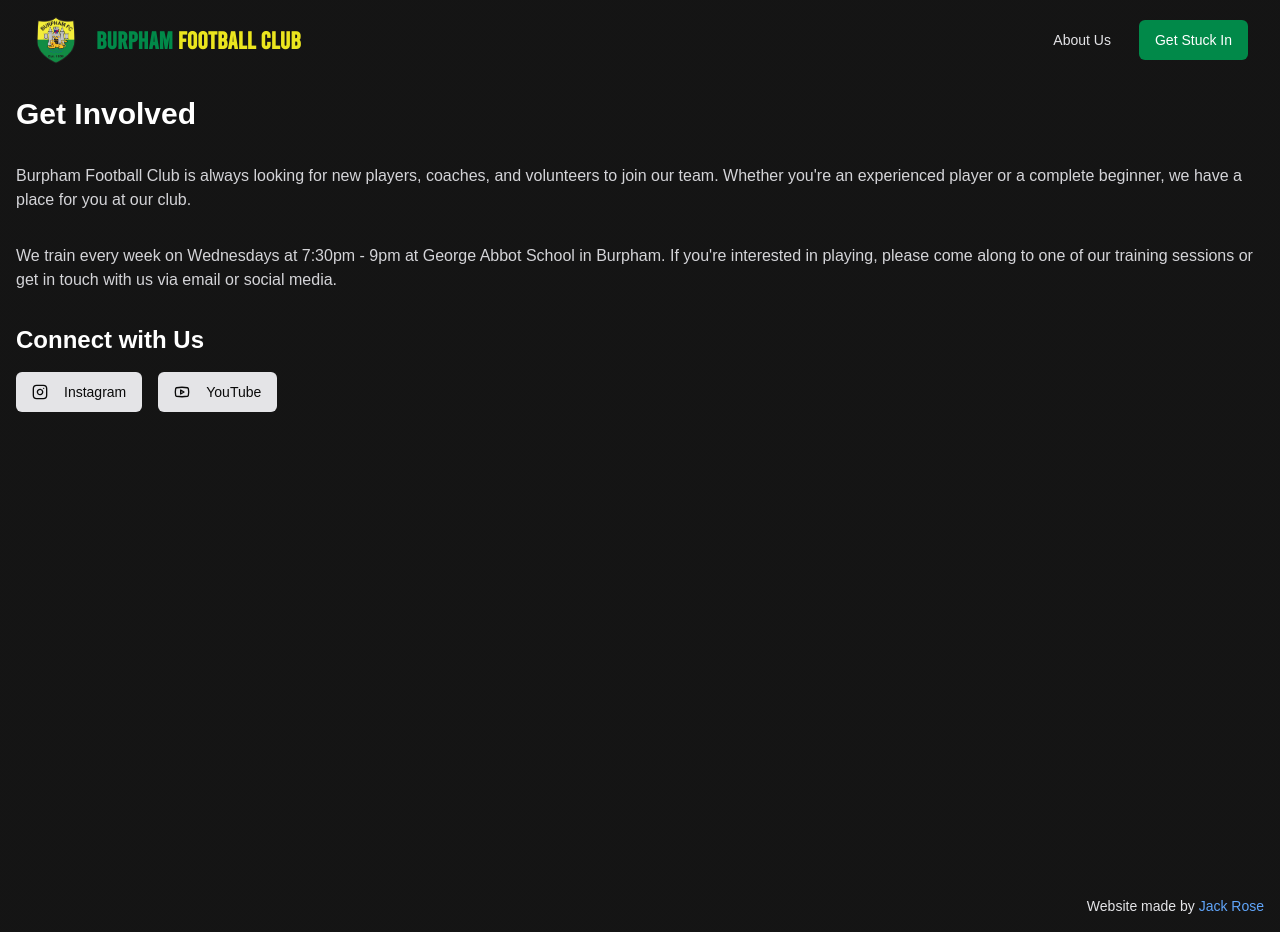
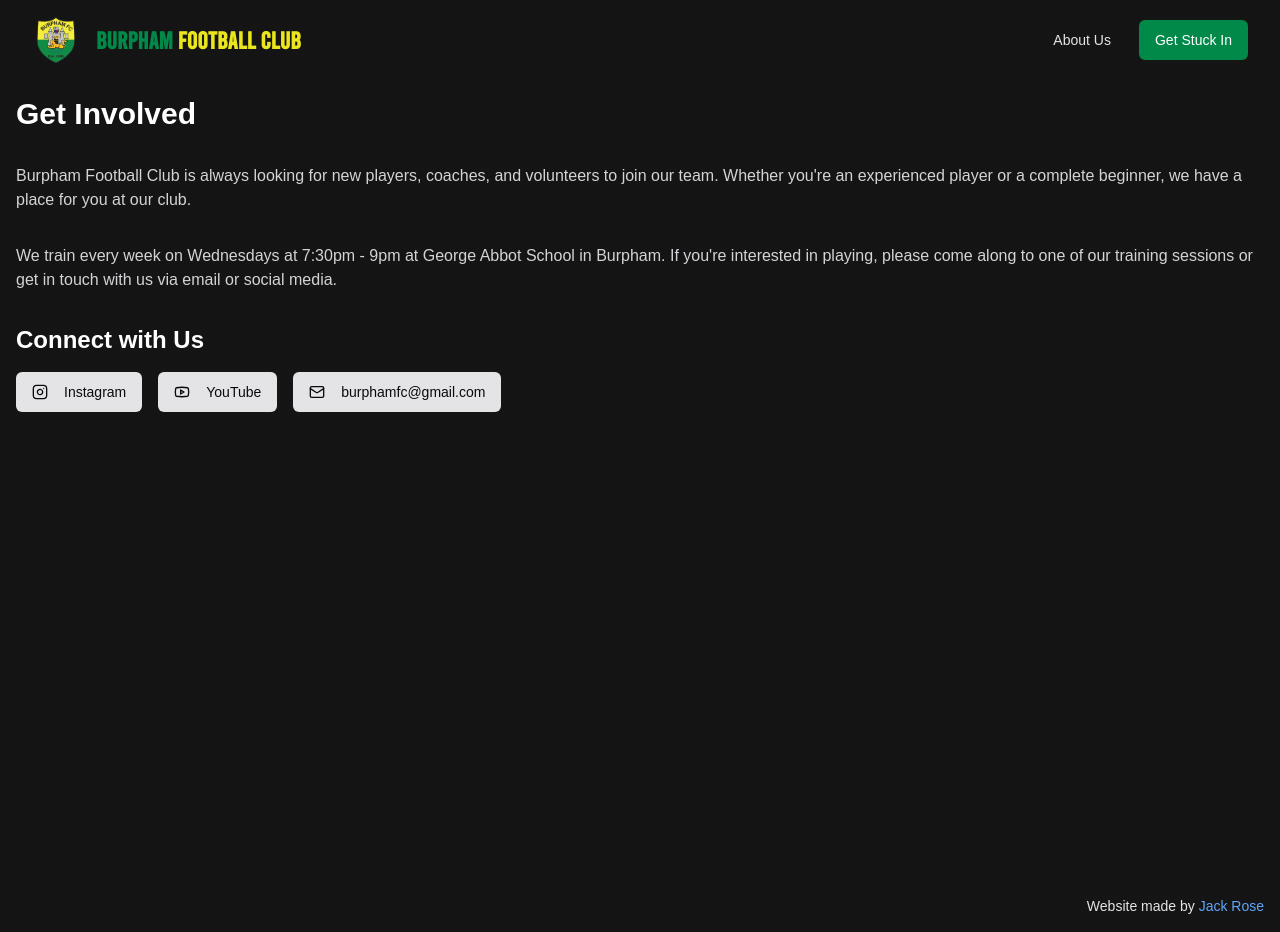
Before and after one commit to JackAlexRose/burpham-fc, a Next.js app: page /get-involved in a window 1280 px wide. Built offline with nearby package versions, Linux system fonts and the light colour scheme.

Commit message:
email link

```diff
--- a/src/app/get-involved/page.tsx
+++ b/src/app/get-involved/page.tsx
@@ -1,5 +1,5 @@
 import { Button } from "@/components/ui/button";
-import { Instagram, Youtube } from "lucide-react";
+import { Instagram, Youtube, Mail } from "lucide-react";
 import Link from "next/link";
 
 export default function GetInvolved() {
@@ -50,6 +50,20 @@ export default function GetInvolved() {
               YouTube
             </Link>
           </Button>
+          <Button
+            asChild
+            variant="ghost"
+            className="hover:bg-burpham-red bg-zinc-200"
+          >
+            <Link
+              href="mailto:" // Add your email address here
+              target="_blank"
+              rel="noopener noreferrer"
+            >
+              <Mail className="mr-2 h-4 w-4" />
+              burphamfc@gmail.com
+            </Link>
+          </Button>
         </div>
       </div>
     </div>
```
Also changed, not shown: 1 other file (tests, documents, lock files or other folders).
